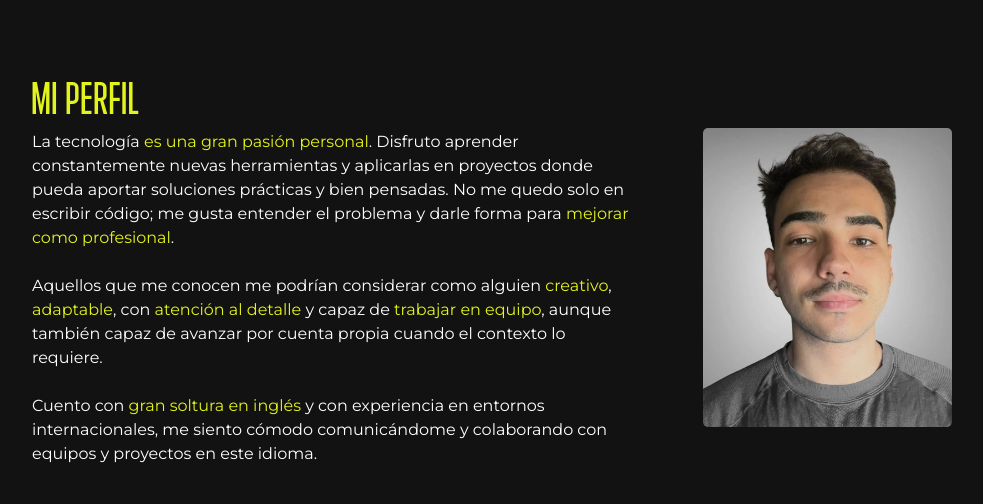
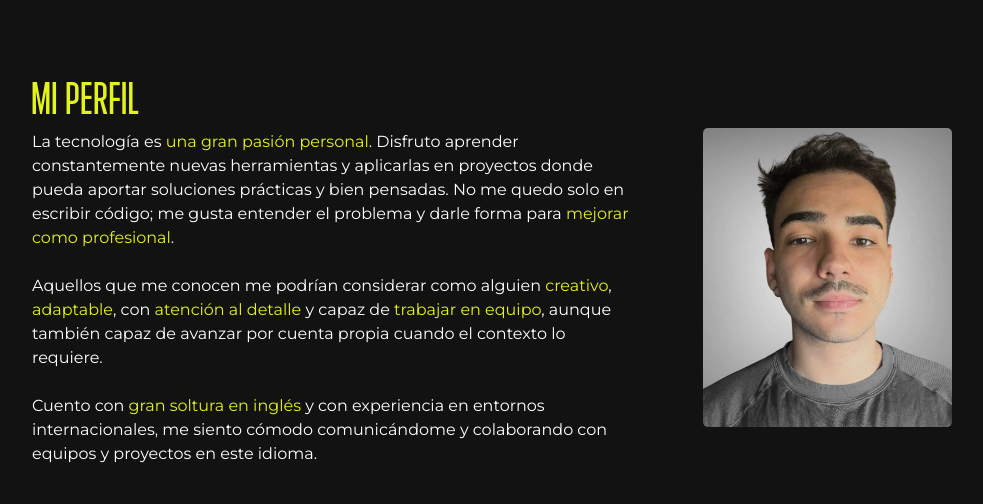
Before and after one commit to pablolop12/pablolopezlujan.es, an Angular app: page / in a window 1280 px wide. Shown: the part 3580-4084 px from the top of the page, without its empty margins (148-1131 px from the left). Built offline with nearby package versions, Linux system fonts and the light colour scheme.

Commit message:
Fix About

```diff
--- a/src/app/modules/main/components/about/about.component.html
+++ b/src/app/modules/main/components/about/about.component.html
@@ -4,7 +4,7 @@
     <div class="text-content col-lg-8 col-12 mb-4 mb-lg-0">
       <h1 class="title">MI PERFIL</h1>
       <p class="description">
-        La tecnología <span class="hl">es una gran pasión personal</span>. Disfruto aprender constantemente
+        La tecnología es<span class="hl"> una gran pasión personal</span>. Disfruto aprender constantemente
         nuevas herramientas y aplicarlas en proyectos donde pueda aportar soluciones prácticas y bien pensadas.
         No me quedo solo en escribir código; me gusta entender el problema y darle forma para
         <span class="hl">mejorar como profesional</span>.
```
